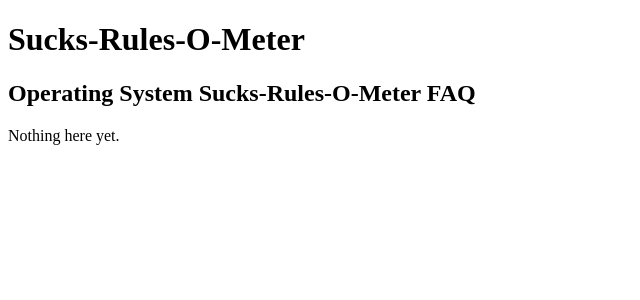
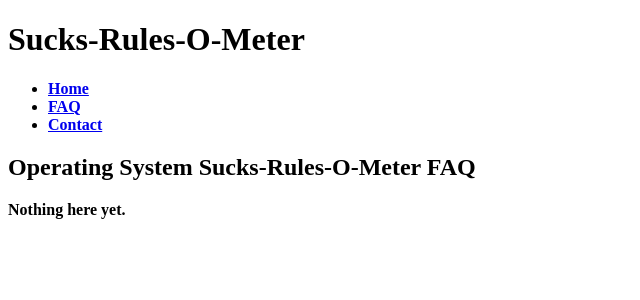
Before and after one commit to bdombrow/SROM, a Flask app: page /faq in a window 1280 px wide. Shown: the top 300 px of the page, without its empty margins (0-640 px from the left). Run offline with Flask 2, Linux system fonts and the light colour scheme; parts of the project's set-up code (start-up, migrations or seed data) failed here and were passed over.

Commit message:
Added layout.html and switched all html files to refernce layout.html.

```diff
--- a/WebApp/srom/srom/templates/layout.html
+++ b/WebApp/srom/srom/templates/layout.html
@@ -8,6 +8,12 @@
       <div class="container">
         <h1 class="logo">Sucks-Rules-O-Meter</h1>
       </div>
+      <strong><nav>
+        <ul class="menu">
+          <li><a href="{{ url_for('index') }}">Home</a></li>
+          <li><a href="{{ url_for('faq') }}">FAQ</a></li>
+          <li><a href="{{ url_for('contact') }}">Contact</a></li>
+        </ul>
     </header>
     <div class="container">
       {% block content %}
```
